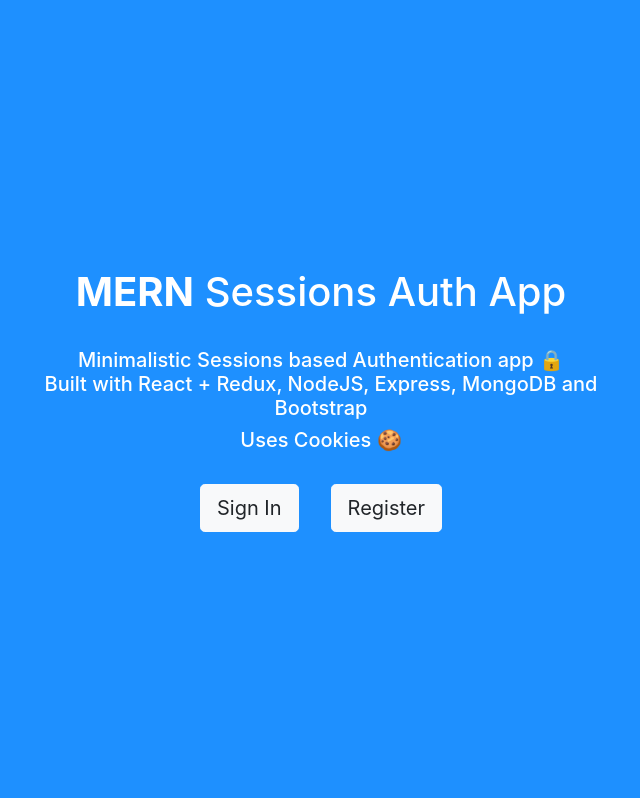
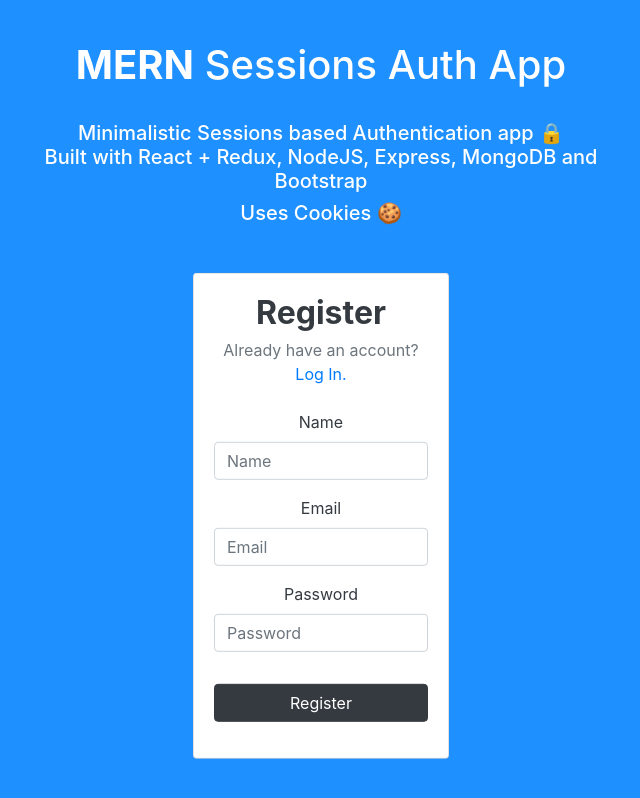
Before and after one commit to bpolishevsk/mern-login-signup-system, a React (Create React App) app in the folder client/: page /register in a window 1280 px wide. Shown: the whole page, without its empty margins (319-959 px from the left). Built offline with nearby package versions, Linux system fonts and the light colour scheme.

Commit message:
routing added

```diff
--- a/client/src/components/HomePage.js
+++ b/client/src/components/HomePage.js
@@ -2,24 +2,73 @@ import React, { Component } from 'react';
 import Login from './Login';
 import Register from './Register';
 import { connect } from "react-redux";
+import { Route, Switch, Link } from 'react-router-dom'
+import {
+  Button,
+  Form,
+  FormGroup,
+  Label,
+  Input,
+  Card,
+   CardTitle,
+   CardSubtitle,
+  CardBody
+} from "reactstrap";
+import PropTypes from "prop-types";
+import { buttonClicked } from "../actions/uiActions";
+import './style.css';
+
 
 var divStyle = {
 color:'white'
 };
 
 export class HomePage extends Component {
+
+    state = {
+  display: false,
+};
+
+  static propTypes = {
+    buttonClicked: PropTypes.func.isRequired,
+    button: PropTypes.bool,
+
+  };
+
+showForm = () => {
+  this.setState({
+    display:true,
+  });
+
+  this.props.buttonClicked();
+};
+
   render() {
     return (
        <div className="container">
         <div className="main">
+          <p>
           <h1 style={divStyle}> <strong>MERN</strong> Sessions Auth App </h1>
           <br/>
             <h5 style={divStyle}>Minimalistic Sessions based Authentication app <span role="img" aria-label="lock">🔒 </span><br></br>Built with React + Redux, NodeJS, Express, MongoDB and Bootstrap</h5>
             <h5 style={divStyle}>Uses Cookies <span role="img" aria-label="lock">🍪 </span></h5>
           <br/>
+          </p>
           <div>
-            <Login/>
-            <Register/>
+
+            <Switch>
+              <Route exact path ="/login" component={Login}/>
+              <Route exact path ="/register" component={Register}/>
+            </Switch>
+
+             { this.props.button && <Link className='divStyle' to="/login">
+               <Button size="lg"  color="light">Sign In</Button>
+               </Link>}
+
+             {this.props.button && <Link className='divStyle' to="/register">
+               <Button  size="lg"  color="light">Register</Button>
+             </Link>}
+
           </div>
         </div>
     </div>
@@ -27,7 +76,7 @@ export class HomePage extends Component {
   }
 }
 const mapStateToProps = (state) => ({ //Maps state to redux store as props
-  button: state.button
+  button: state.ui.button
 });
 
-export default connect(mapStateToProps)(HomePage);
+export default connect(mapStateToProps, {buttonClicked})(HomePage);
--- a/client/src/components/Login.js
+++ b/client/src/components/Login.js
@@ -8,34 +8,17 @@ import {
   Card,
    CardTitle,
    CardSubtitle,
-   Col,
   CardBody
 } from "reactstrap";
 import { connect } from "react-redux"; // API to connect component state to redux store
 import PropTypes from "prop-types";
 import { buttonClicked } from "../actions/uiActions";
+import { Link } from 'react-router-dom'
 import './style.css';
 
 
 
-var divStyle = {
-  display: 'inline-block',
-  paddingRight: '1rem'
-};
-
-var formStyle = {
-  display: 'block',
-  margin: ' 0 auto',
-  width: '50%'
-}
-
-
 class Login extends Component {
-
-  state = {
-  display: false,
-  // button: true,
-};
 
   static propTypes = {
     buttonClicked: PropTypes.func.isRequired,
@@ -43,13 +26,6 @@ class Login extends Component {
 
   };
 
-showForm = () => {
-  this.setState({
-    display:true,
-  });
-
-  this.props.buttonClicked();
-};
 
 onChange = (e) => {
     this.setState({ [e.target.name]: e.target.value });
@@ -61,6 +37,7 @@ onSubmit = (e) => {
 
 
   render() {
+      this.props.buttonClicked();
 
     let className = 'divStyle';
     if (!this.props.button) {
@@ -69,14 +46,11 @@ onSubmit = (e) => {
     return (
       <div className={className}>
 
-        { this.props.button && <Button size="lg" onClick={this.showForm} color="light">Sign In</Button>}
-
-
-            {this.state.display &&
             <Card>
                 <CardBody >
                   <CardTitle> <h2><strong>Login</strong></h2></CardTitle>
-                <CardSubtitle className="text-muted">Don't have an account? <a href="#" className="text-primary">Register</a></CardSubtitle>
+                <CardSubtitle className="text-muted">Don't have an account?
+                <Link to="/register"> Register. </Link></CardSubtitle>
                 <br/>
                   <Form onSubmit={this.onSubmit} >
                   <FormGroup>
@@ -107,8 +81,6 @@ onSubmit = (e) => {
                 </Form>
                 </CardBody>
             </Card>
-            }
-
 
       </div>
     )
--- a/client/src/components/Register.js
+++ b/client/src/components/Register.js
@@ -14,19 +14,12 @@ import {
 import { connect } from "react-redux"; // API to connect component state to redux store
 import PropTypes from "prop-types";
 import { buttonClicked } from "../actions/uiActions";
+import { Link } from 'react-router-dom'
 import './style.css';
-
-
-var divStyle = {
-  display: 'inline-block',
-};
 
 
 class Register extends Component {
 
-    state = {
-  display: false,
-};
 
 static propTypes = {
     buttonClicked: PropTypes.func.isRequired,
@@ -34,13 +27,6 @@ static propTypes = {
 
   };
 
-showForm = () => {
-  this.setState({
-    display:true,
-  });
-
-  this.props.buttonClicked();
-};
 
 onChange = (e) => {
     this.setState({ [e.target.name]: e.target.value });
@@ -52,17 +38,17 @@ onSubmit = (e) => {
 
 
   render() {
+      this.props.buttonClicked();
     let className = 'divStyle';
     if (!this.props.button) {
       className = 'formStyle';
     } return (
       <div className={className}>
-           {this.props.button && <Button size="lg" onClick={this.showForm} color="light">Register</Button>}
-            {this.state.display &&
             <Card>
                 <CardBody>
                   <CardTitle> <h2><strong>Register</strong></h2></CardTitle>
-                  <CardSubtitle className="text-muted">Already have an account? <a href="#" className="text-primary">Log In</a></CardSubtitle>
+                  <CardSubtitle className="text-muted">Already have an account?
+                  <Link to="/login"> Log In. </Link></CardSubtitle>
                   <br/>
                   <Form onSubmit={this.onSubmit}>
               <FormGroup>
@@ -102,7 +88,7 @@ onSubmit = (e) => {
             </Form>
                 </CardBody>
             </Card>
-            }
+
       </div>
     )
   }
--- a/client/src/components/style.css
+++ b/client/src/components/style.css
@@ -10,7 +10,7 @@
   margin: 0 auto;
 }
 
-@media only screen and (max-width: 768px) {
+@media only screen and (max-width: 1024px) {
   .formStyle {
     display: block;
     width: 85%;
--- a/client/src/index.js
+++ b/client/src/index.js
@@ -2,8 +2,13 @@ import React from 'react';
 import ReactDOM from 'react-dom';
 import App from './App';
 import * as serviceWorker from './serviceWorker';
+import { BrowserRouter } from 'react-router-dom'
 
-ReactDOM.render(<App />, document.getElementById('root'));
+
+ReactDOM.render(
+  <BrowserRouter>
+    <App />
+  </BrowserRouter>, document.getElementById('root'));
 
 // If you want your app to work offline and load faster, you can change
 // unregister() to register() below. Note this comes with some pitfalls.
--- a/package.json
+++ b/package.json
@@ -30,6 +30,7 @@
     "mongoose": "^5.6.9",
     "passport": "^0.4.0",
     "passport-local": "^1.0.0",
+    "react-router-dom": "^5.0.1",
     "session-file-store": "^1.3.1"
   },
   "devDependencies": {
```
Also changed, not shown: 1 other file (tests, documents, lock files or other folders).
